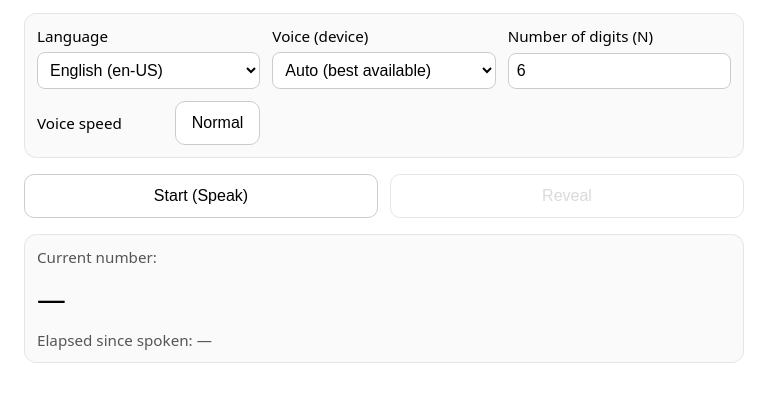
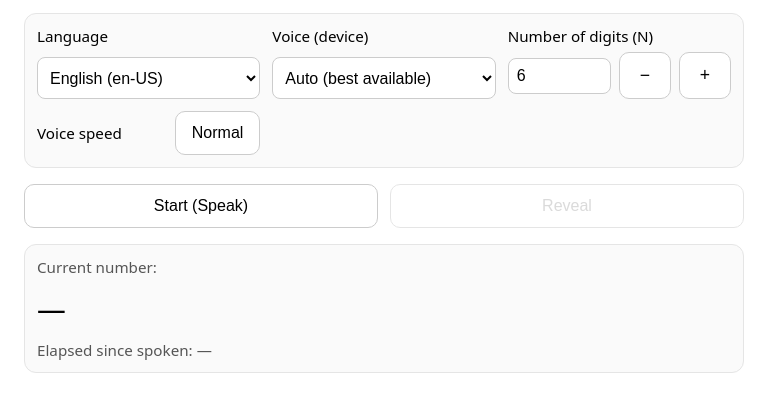
Before and after one commit to weipinglu/memory_fitness, a plain HTML site: page index.html in a window 1280 px wide. Shown: the part 54-466 px from the top of the page, without its empty margins (0-783 px from the left). Drawn offline with Linux system fonts and the light colour scheme.

Commit message:
Number of digists '+' and '-'

```diff
--- a/index.html
+++ b/index.html
@@ -22,6 +22,9 @@
       width: 100%;
       box-sizing: border-box;
     }
+    input[type="number"]::-webkit-outer-spin-button,
+    input[type="number"]::-webkit-inner-spin-button { -webkit-appearance: none; margin: 0; }
+    input[type="number"] { -moz-appearance: textfield; }
     .checkbox { display: flex; align-items: center; gap: 8px; }
     .controls { display: grid; grid-template-columns: 1fr 1fr; gap: 12px; }
     button {
@@ -30,6 +33,10 @@
     button:disabled { opacity: 0.5; cursor: not-allowed; }
     .speed-control { display: flex; align-items: center; gap: 12px; }
     .speed-control button { margin-left: auto; }
+    .digits-control { display: flex; gap: 8px; align-items: center; }
+    .digits-control input { flex: 1; }
+    .digits-buttons { display: flex; gap: 8px; }
+    .digits-buttons button { width: 52px; padding-inline: 0; font-size: 1.1rem; }
     .big { font-size: 1.8rem; letter-spacing: 0.04em; word-spacing: 0.2em; }
     .meta { color: #555; font-size: 0.95rem; }
     .row { display: flex; align-items: center; gap: 8px; }
@@ -60,7 +67,13 @@
 
       <label>
         Number of digits (N)
-        <input id="digitsInput" type="number" min="1" max="24" value="6" />
+        <div class="digits-control">
+          <input id="digitsInput" type="number" min="1" max="24" value="6" />
+          <div class="digits-buttons">
+            <button id="digitsDec" type="button" aria-label="Decrease digits">−</button>
+            <button id="digitsInc" type="button" aria-label="Increase digits">+</button>
+          </div>
+        </div>
       </label>
 
       <label class="speed-control">
@@ -96,6 +109,8 @@
   const langSelect = document.getElementById('langSelect');
   const voiceSelect = document.getElementById('voiceSelect');
   const digitsInput = document.getElementById('digitsInput');
+  const digitsDec = document.getElementById('digitsDec');
+  const digitsInc = document.getElementById('digitsInc');
   const rateBtn = document.getElementById('rateBtn');
   const speakBtn = document.getElementById('speakBtn');
   const revealBtn = document.getElementById('revealBtn');
@@ -120,6 +135,13 @@
     const idx = RATE_STEPS.findIndex(s => s.value === currentRate);
     const next = RATE_STEPS[(idx + 1) % RATE_STEPS.length];
     setRateState(next.value);
+    saveSettings();
+  }
+
+  function adjustDigits(delta) {
+    const current = parseInt(digitsInput.value || '6', 10);
+    const clamped = Math.max(1, Math.min(24, current + delta));
+    digitsInput.value = clamped;
     saveSettings();
   }
 
@@ -264,6 +286,8 @@
   // ---------- Events ----------
   // Persist on changes
   rateBtn.addEventListener('click', nextRate);
+  digitsDec.addEventListener('click', () => adjustDigits(-1));
+  digitsInc.addEventListener('click', () => adjustDigits(1));
 
   [langSelect, voiceSelect, digitsInput].forEach(el => {
     el.addEventListener('change', saveSettings);
```
